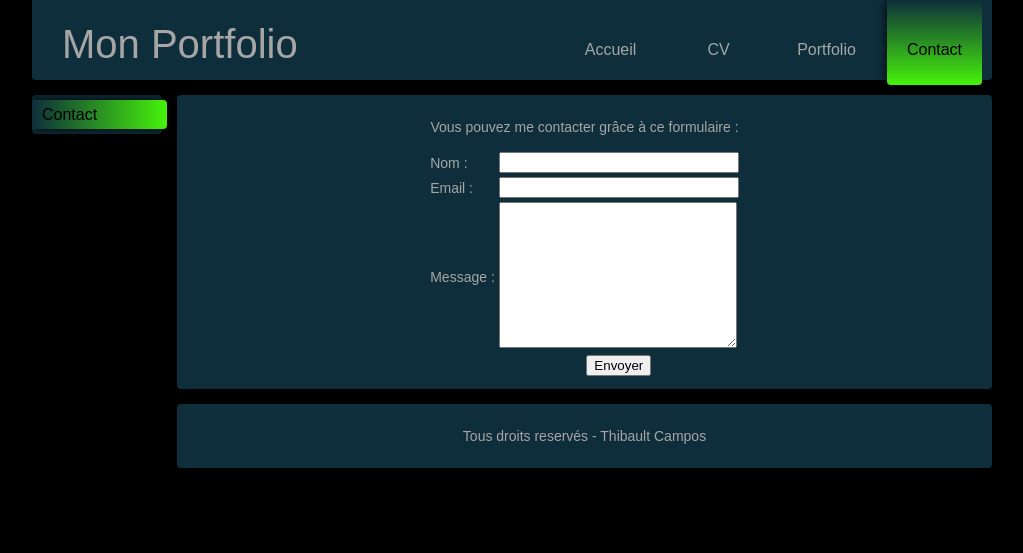
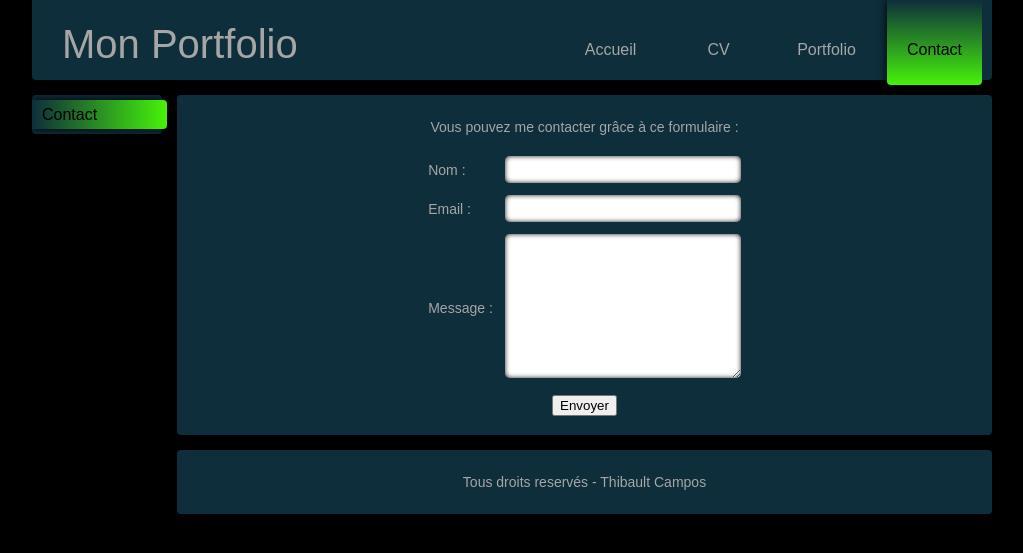
Before and after one commit to titi3625/Portfolio, a PHP site: page /contact.php in a window 1280 px wide. Shown: the top 553 px of the page, without its empty margins (128-1151 px from the left). Run offline with PHP 8.4, Linux system fonts and the light colour scheme; some libraries are stand-ins or nearby versions.

Commit message:
modif du look du formulaire

```diff
--- a/contact.php
+++ b/contact.php
@@ -36,8 +36,8 @@
 								<div class="erreurMess"></div>
 							</tr>
 							<tr>
-								<td></td>
-								<td align="center"><input type="submit" value="Envoyer" id="envoyer"></td>
+
+								<td align="center" colspan="2"><input type="submit" value="Envoyer" id="envoyer"></td>
 							</tr>
 						</table>
 					</form>
--- a/css/style.css
+++ b/css/style.css
@@ -185,7 +185,8 @@ ul.menu_top li a:hover, ul.menu_top li a.active1 {
 }
 
 .contact table td {
-	height: 20px;
+	height: 25px;
+	padding: 5px;
 }
 
 .contact textarea {
@@ -196,7 +197,22 @@ ul.menu_top li a:hover, ul.menu_top li a.active1 {
 
 #nom, #mail {
 	width: 232px;
+	height: 25px;
 }
+
+#nom, #mail, #message {
+	-webkit-box-shadow: 0px 0px 5px rgba(0,0,0,0.9) inset;
+	box-shadow: 0px 0px 5px rgba(0,0,0,0.9) inset;
+	border: 0;
+	border-radius: 5px;
+}
+
+#nom:focus, #mail:focus, #message:focus {
+	-webkit-box-shadow: 0px 0px 5px #ccc;
+	box-shadow: 0px 0px 5px #ccc;
+}
+
+
 
 /*Mise en forme du footer*/
 .footer {
```
